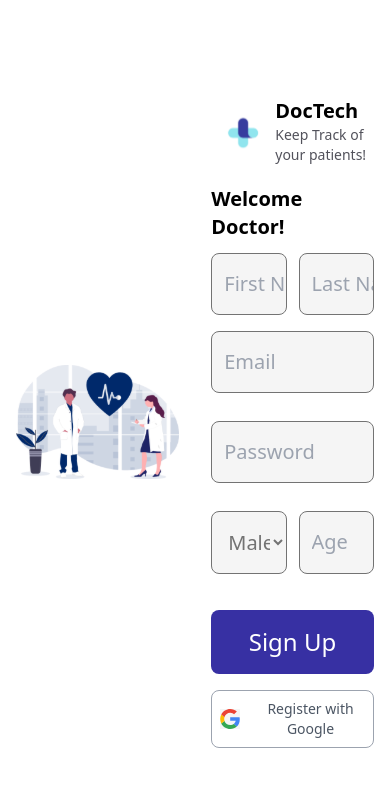
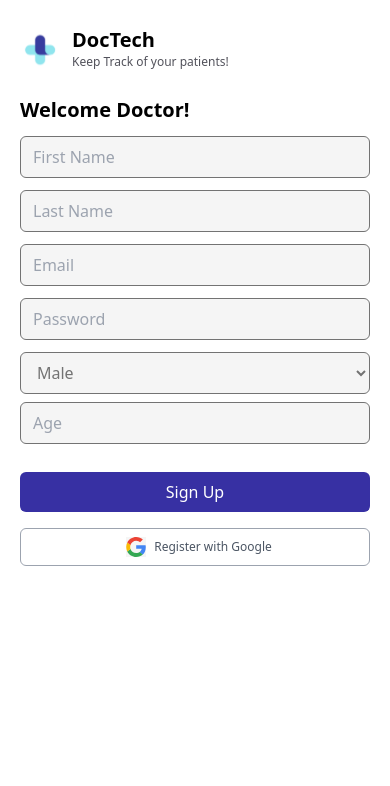
Before and after one commit to Inzhamed/Team4, a React (Vite) app in the folder frontend/: page / in a window 390 px wide. Shown: the top 786 px of the page. Built offline with nearby package versions, Linux system fonts and the light colour scheme.

Commit message:
feat: added responsive signup

```diff
--- a/frontend/src/Signup.jsx
+++ b/frontend/src/Signup.jsx
@@ -4,32 +4,32 @@ import GoogleLogo from "./assets/googlelogo.svg";
 
 const Signup = () => {
     return (
-        <div className='h-screen flex items-center justify-around'>
-            <img className='w-5/12 h-auto' src={Doctors} alt="doctorsImage"/>
-            <div className='flex flex-col justify-center w-5/12 max-w-md'> {/* Adjusted width and added max-width */}
-                <div className='flex ml-3 items-center mb-5'>
+        <div className='w-full flex flex-col md:flex-row h-screen md:items-center md:justify-around'>
+            <img className='w-full hidden md:block md:w-5/12 h-auto md:h-full' src={Doctors} alt="doctorsImage"/>
+            <div className='flex flex-col justify-center w-full md:w-5/12 p-5 md:p-0 md:self-center'> {/* Adjusted width and added max-width */}
+                <div className='flex items-center mb-5'>
                     <img className='w-10 h-14 mr-3' src={Logo} alt="logo"/> {/* Adjusted logo size */}
                     <div>
-                        <h1 className='text-xl font-semibold'>DocTech</h1> {/* Smaller title */}
-                        <p className='text-zinc-600 text-sm'>Keep Track of your patients!</p> {/* Smaller text */}
+                        <h1 className='text-xl md:text-2xl font-semibold'>DocTech</h1> {/* Smaller title */}
+                        <p className='text-zinc-600 text-xs md:text-sm'>Keep Track of your patients!</p> {/* Smaller text */}
                     </div>
                 </div>
-                <h2 className='text-xl font-semibold'>Welcome Doctor!</h2> {/* Smaller title */}
-                <form action="" className='flex flex-col mt-3 gap-4'>
-                    <div className='flex'>
+                <h2 className='text-xl md:text-2xl font-semibold'>Welcome Doctor!</h2> {/* Smaller title */}
+                <form action="" className='flex flex-col mt-3 gap-3'>
+                    <div className='flex flex-col md:flex-row md:gap-3'>
                         <input
                             type="text"
                             id="firstname"
-                            name="firstname x"
+                            name="firstname"
                             placeholder="First Name"
-                            className='bg-neutral-100 rounded-lg border border-neutral-500 text-neutral-500 text-xl py-4 pl-3 w-1/2'
+                            className='bg-neutral-100 rounded-md border border-neutral-500 text-neutral-500 text-base md:text-xl py-2 pl-3 mb-3 md:mb-0 md:w-1/2'
                         />
                         <input
                             type="text"
                             id="lastname"
-                            name="lastname x"
+                            name="lastname"
                             placeholder="Last Name"
-                            className='bg-neutral-100 rounded-lg border border-neutral-500 text-neutral-500 text-xl py-4 pl-3 ml-3 w-1/2'
+                            className='bg-neutral-100 rounded-md border border-neutral-500 text-neutral-500 text-base md:text-xl py-2 pl-3 md:ml-3 md:w-1/2'
                         />
                     </div>
                     <input
@@ -37,17 +37,17 @@ const Signup = () => {
                         id="email"
                         name="email"
                         placeholder="Email"
-                        className='bg-neutral-100 rounded-lg border border-neutral-500 text-neutral-500 text-xl py-4 pl-3 mb-3'
+                        className='bg-neutral-100 rounded-md border border-neutral-500 text-neutral-500 text-base md:text-xl py-2 pl-3'
                     />
                     <input
                         type="password"
                         id="password"
                         name="password"
                         placeholder="Password"
-                        className='bg-neutral-100 rounded-lg border border-neutral-500 text-neutral-500 text-xl py-4 pl-3 mb-3'
+                        className='bg-neutral-100 rounded-md border border-neutral-500 text-neutral-500 text-base md:text-xl py-2 pl-3'
                     />
-                    <div className='flex'>
-                        <select name="gender" id="gender" className='bg-neutral-100 rounded-lg border border-neutral-500 text-neutral-500 text-xl py-4 pl-3 w-1/2 mr-3'>
+                    <div className='flex flex-col md:flex-row md:gap-3'>
+                        <select name="gender" id="gender" className='bg-neutral-100 rounded-md border border-neutral-500 text-neutral-500 text-base md:text-xl py-2 pl-3 md:w-1/2 md:mr-3 mb-2 md:mb-0'>
                             <option value="" disabled hidden>
                                 Select Gender
                             </option>
@@ -59,16 +59,16 @@ const Signup = () => {
                             id="age"
                             name="age"
                             placeholder="Age"
-                            className='bg-neutral-100 rounded-lg border border-neutral-500 text-neutral-500 text-xl py-4 pl-3 w-1/2'
+                            className='bg-neutral-100 rounded-md border border-neutral-500 text-neutral-500 text-base md:text-xl py-2 pl-3 md:w-1/2'
                         />
                     </div>
-                    <button type='submit' className='bg-indigo-800 rounded-lg text-white h-16 text-2xl font-medium mt-5'>
+                    <button type='submit' className='bg-indigo-800 rounded-md text-white h-10 md:h-12 text-base md:text-md font-medium mt-4'>
                         Sign Up
                     </button>
                 </form>
                 {/* Adjusted styling for Google Register button */}
-                <button className='bg-white rounded-lg border border-gray-400 text-gray-600 text-sm py-2 pl-2 mt-4 flex items-center gap-2 justify-center'>
-                    <img src={GoogleLogo} alt="Google Logo" className="w-5 h-5" /> {/* Adjusted Google logo size */}
+                <button className='bg-white rounded-md border border-gray-400 text-gray-600 text-xs md:text-sm py-2 md:py-3 pl-2 mt-4 flex items-center gap-2 justify-center'>
+                    <img src={GoogleLogo} alt="Google Logo" className="w-5 h-5 md:w-6 md:h-6" /> {/* Adjusted Google logo size */}
                     <span>Register with Google</span>
                 </button>
             </div>
```
